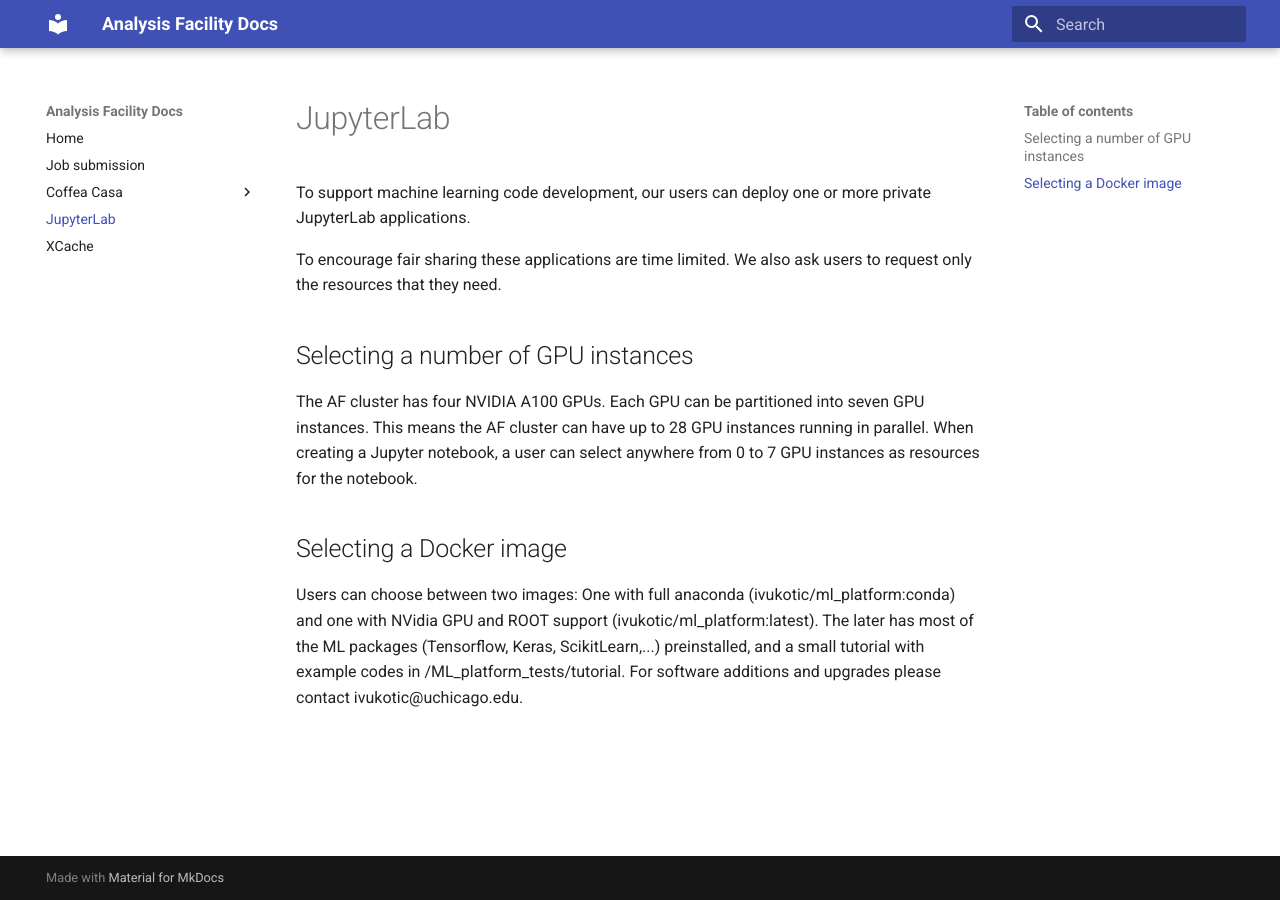
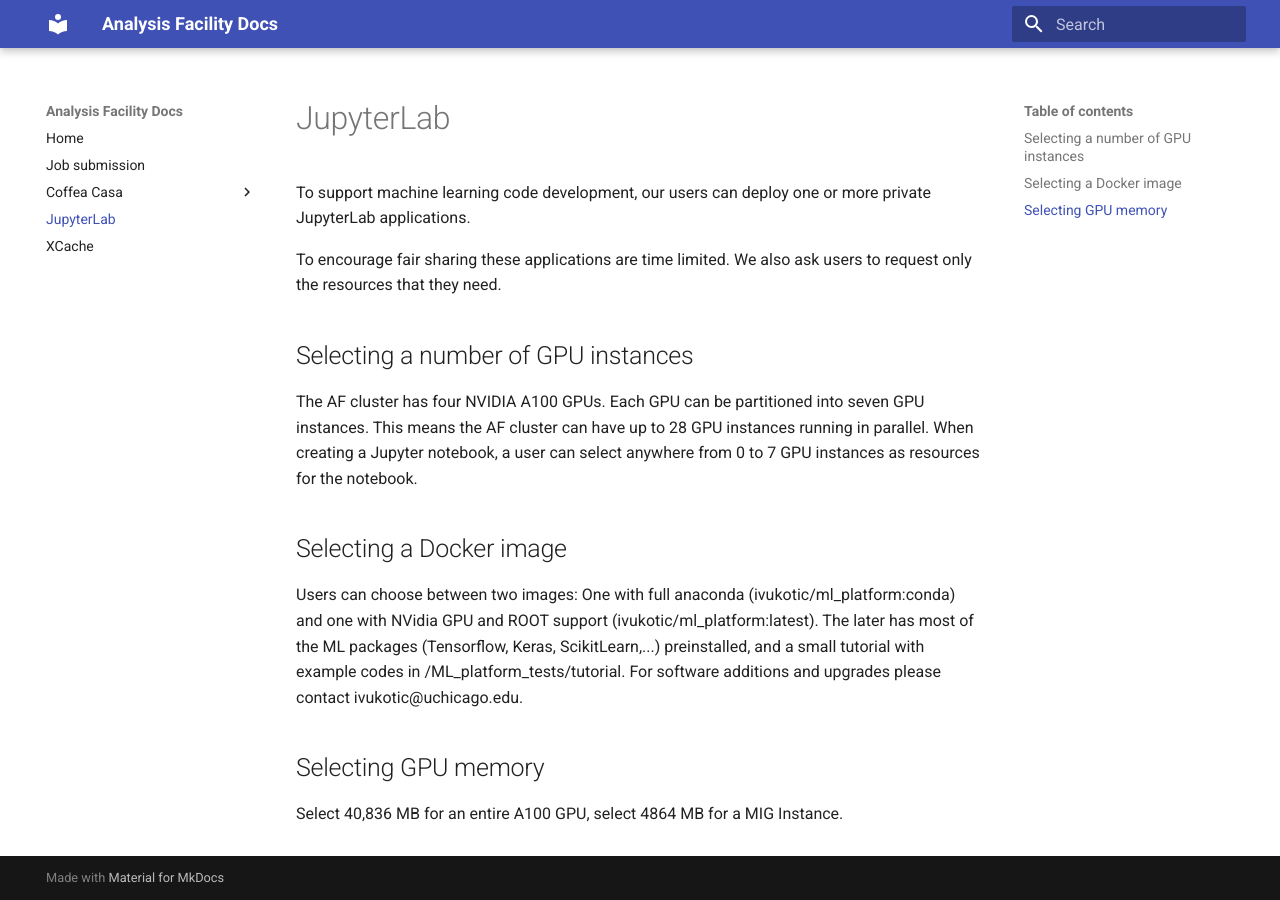
Before and after one commit to maniaclab/af-docs, an MkDocs documentation site: the page built from docs/ml_platform.md, in a window 1280 px wide. Built offline with MkDocs 1.6.1 and Material for MkDocs 9.7.7, drawn with Linux system fonts in a browser that asks for light colours.

Commit message:
Adding 'Selecting GPU memory' section

```diff
--- a/docs/ml_platform.md
+++ b/docs/ml_platform.md
@@ -12,3 +12,7 @@ The AF cluster has four NVIDIA A100 GPUs. Each GPU can be partitioned into seven
 
 Users can choose between two images: One with full anaconda (ivukotic/ml_platform:conda) and one with NVidia GPU and ROOT support (ivukotic/ml_platform:latest). The later has most of the ML packages (Tensorflow, Keras, ScikitLearn,...) preinstalled, and a small tutorial with example codes in /ML_platform_tests/tutorial.
 For software additions and upgrades please contact ivukotic@uchicago.edu.
+
+## Selecting GPU memory
+
+Select 40,836 MB for an entire A100 GPU, select 4864 MB for a MIG Instance.
```
